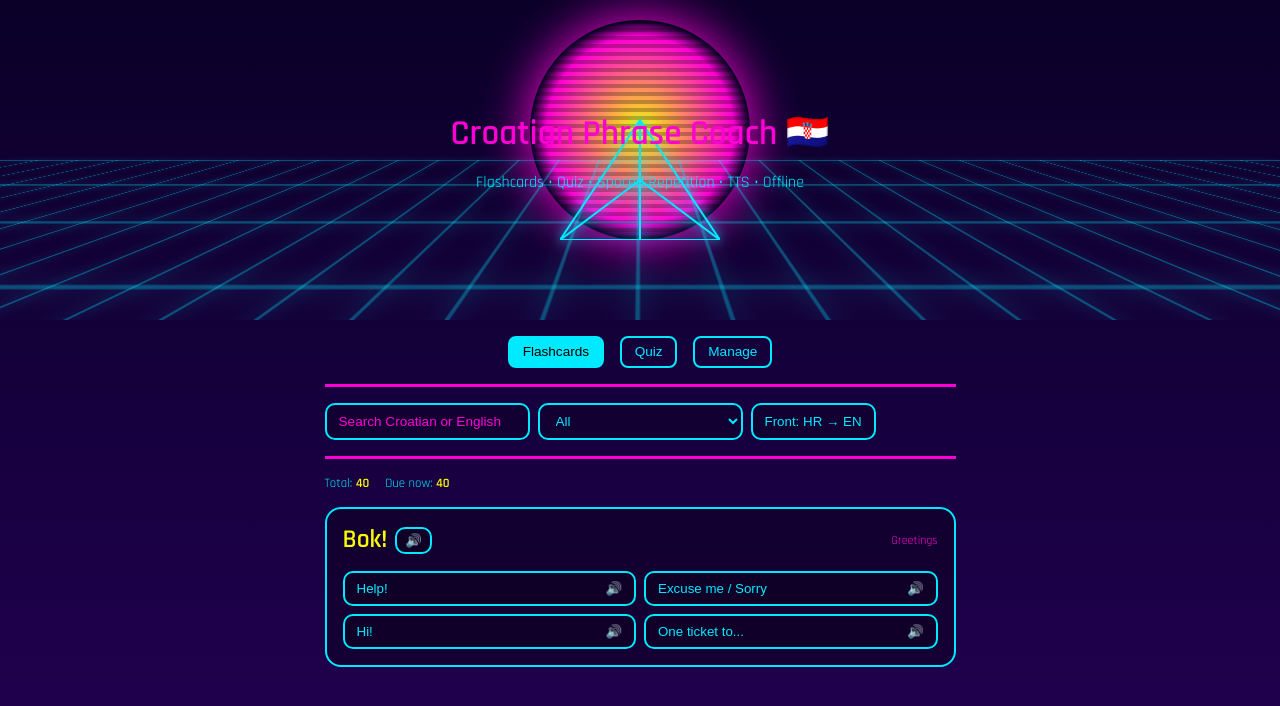
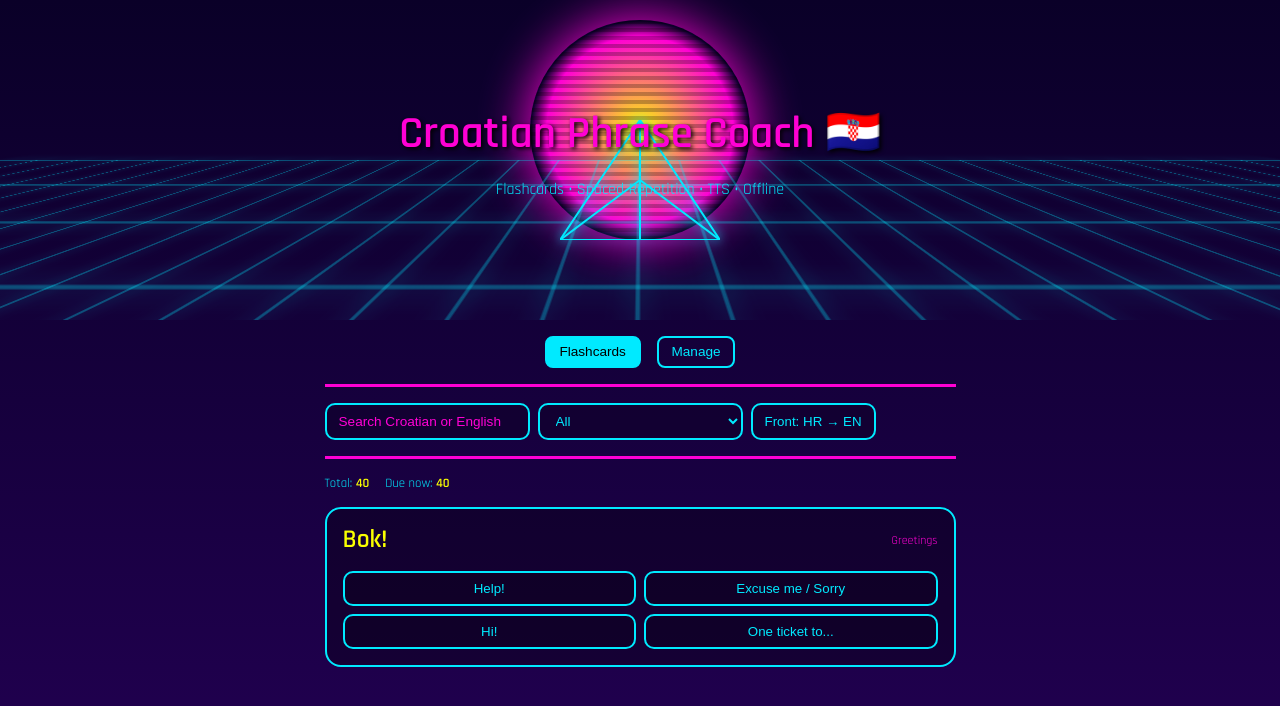
Before and after one commit to erin-lee/croatian-phrase-coach-pwa, a React (Vite) app: page / in a window 1280 px wide. Shown: the top 706 px of the page. Built offline with nearby package versions, Linux system fonts and the light colour scheme.

Commit message:
refactor: remove open graph image

```diff
--- a/index.html
+++ b/index.html
@@ -5,6 +5,15 @@
     <meta name="viewport" content="width=device-width, initial-scale=1.0" />
     <link rel="icon" href="/favicon.ico" />
     <meta name="theme-color" content="#0a0028" />
+    <meta name="description" content="Study Croatian phrases with audio flashcards." />
+    <meta property="og:type" content="website" />
+    <meta property="og:title" content="Croatian Phrase Coach" />
+    <meta property="og:description" content="Interactive PWA to learn Croatian phrases with audio playback." />
+    <meta property="og:image" content="/pwa-512x512.png" />
+    <meta name="twitter:card" content="summary_large_image" />
+    <meta name="twitter:title" content="Croatian Phrase Coach" />
+    <meta name="twitter:description" content="Interactive PWA to learn Croatian phrases with audio playback." />
+    <meta name="twitter:image" content="/pwa-512x512.png" />
     <link rel="preconnect" href="https://fonts.googleapis.com" />
     <link rel="preconnect" href="https://fonts.gstatic.com" crossorigin />
     <link href="https://fonts.googleapis.com/css2?family=Rajdhani:wght@400;600&display=swap" rel="stylesheet" />
--- a/src/App.jsx
+++ b/src/App.jsx
@@ -1,7 +1,7 @@
 import React, { useEffect, useMemo, useState } from "react";
 
 // Croatian Phrase Coach – single-file React app
-// Flashcards + Quiz + Spaced repetition + TTS + Import/Export
+// Flashcards + Spaced repetition + TTS + Import/Export
 
 /** @typedef {{
   id: string,
@@ -105,11 +105,11 @@ const SEED = [
 
 function useCroatianVoice() {
   const [voices, setVoices] = useState([]);
-  const croatian = React.useMemo(() => {
+  const croatian = useMemo(() => {
     return voices.find(v => /hr|croatian/i.test(`${v.lang} ${v.name}`)) || voices[0];
   }, [voices]);
 
-  React.useEffect(() => {
+  useEffect(() => {
     const load = () => setVoices(window.speechSynthesis?.getVoices?.() || []);
     load();
     const id = setInterval(load, 500);
@@ -132,25 +132,23 @@ function useCroatianVoice() {
 
 export default function App() {
   const [cards, setCards] = useState(() => loadState()?.cards ?? seedWithSRS(SEED));
-  const [mode, setMode] = useState("flashcards"); // flashcards | quiz | manage
+  const [mode, setMode] = useState("flashcards"); // flashcards | manage
   const [query, setQuery] = useState("");
   const [cat, setCat] = useState("All");
   const [front, setFront] = useState("hr"); // which side is front
-  const [quizIdx, setQuizIdx] = useState(0);
   const [importErr, setImportErr] = useState("");
   const { speak } = useCroatianVoice();
 
-  React.useEffect(() => saveState({ cards }), [cards]);
+  useEffect(() => saveState({ cards }), [cards]);
 
-  const cats = React.useMemo(() => ["All", ...Array.from(new Set(cards.map(c => c.cat)))], [cards]);
-  const dueCount = React.useMemo(() => cards.filter(c => (c.srs?.due ?? 0) <= now()).length, [cards]);
+  const cats = useMemo(() => ["All", ...Array.from(new Set(cards.map(c => c.cat)))], [cards]);
 
-  const filtered = React.useMemo(() => {
+  const filtered = useMemo(() => {
     const q = query.trim().toLowerCase();
     return cards.filter(c => (cat === "All" || c.cat === cat) && (!q || `${c.hr} ${c.en}`.toLowerCase().includes(q)));
   }, [cards, cat, query]);
 
-  const nextDue = React.useMemo(() => filtered.find(c => (c.srs?.due ?? 0) <= now()) || filtered[0], [filtered]);
+  const nextDue = useMemo(() => filtered.find(c => (c.srs?.due ?? 0) <= now()) || filtered[0], [filtered]);
 
 
   function seedWithSRS(list) {
@@ -213,14 +211,13 @@ export default function App() {
         <div className="grid" />
         <div className="hero-text">
           <h1>Croatian Phrase Coach 🇭🇷</h1>
-          <p>Flashcards • Quiz • Spaced Repetition • TTS • Offline</p>
+          <p>Flashcards • Spaced Repetition • TTS • Offline</p>
         </div>
       </section>
 
       <div className="max-w-5xl" style={{ margin: '0 auto', padding: '1rem 1.5rem' }}>
         <header className="nav">
           <button onClick={() => setMode("flashcards")} className={btn(mode === "flashcards")}>Flashcards</button>
-          <button onClick={() => setMode("quiz")} className={btn(mode === "quiz")}>Quiz</button>
           <button onClick={() => setMode("manage")} className={btn(mode === "manage")}>Manage</button>
         </header>
 
@@ -253,16 +250,6 @@ export default function App() {
           />
         )}
 
-        {mode === "quiz" && (
-          <Quiz
-            pool={filtered}
-            idx={quizIdx}
-            setIdx={setQuizIdx}
-            front={front}
-            speak={speak}
-          />
-        )}
-
         {mode === "manage" && (
           <Manager
             cards={filtered}
@@ -289,6 +276,7 @@ function FlashcardStudy({ card, pool, front, onGrade, speak }) {
   }, [card, pool]);
 
   function pick(c) {
+    speak(c.hr);
     const correct = front === "hr" ? c.en === card.en : c.hr === card.hr;
     onGrade(correct ? 5 : 1);
   }
@@ -298,9 +286,12 @@ function FlashcardStudy({ card, pool, front, onGrade, speak }) {
       <div className="panel">
         <div style={{ display: 'flex', justifyContent: 'space-between', gap: 12 }}>
           <div style={{ display: 'flex', alignItems: 'center', gap: 8 }}>
-
-            <div style={{ fontSize: '1.6rem', fontWeight: 700, lineHeight: 1.2, color: 'var(--neon-yellow)' }}>{prompt}</div>
-            <button onClick={() => speak(card.hr)} style={buttonBase({ padding: '4px 8px' })}>🔊</button>
+            <div
+              style={{ fontSize: '1.6rem', fontWeight: 700, lineHeight: 1.2, color: 'var(--neon-yellow)', cursor: 'pointer' }}
+              onClick={() => speak(card.hr)}
+            >
+              {prompt}
+            </div>
           </div>
           <div style={{ display: 'flex', alignItems: 'center', gap: 8 }}>
             <span style={{ fontSize: 12, color: 'var(--neon-pink)' }}>{card.cat}</span>
@@ -315,10 +306,9 @@ function FlashcardStudy({ card, pool, front, onGrade, speak }) {
             <button
               key={c.id}
               onClick={() => pick(c)}
-              style={buttonBase({ textAlign: 'left', display: 'flex', justifyContent: 'space-between', alignItems: 'center' })}
+              style={buttonBase({ textAlign: 'center' })}
             >
-              <span>{front === "hr" ? c.en : c.hr}</span>
-              <span onClick={(e) => { e.stopPropagation(); speak(c.hr); }}>🔊</span>
+              {front === "hr" ? c.en : c.hr}
             </button>
           ))}
         </div>
@@ -327,48 +317,9 @@ function FlashcardStudy({ card, pool, front, onGrade, speak }) {
   );
 }
 
-function Quiz({ pool, idx, setIdx, front, speak }) {
-  if (!pool.length) return <EmptyState text="No cards to quiz."/>;
-  const target = pool[idx % pool.length];
-  const prompt = front === "hr" ? target.hr : target.en;
-  const correct = front === "hr" ? target.en : target.hr;
-
-  function pick(choice) {
-    const isRight = (front === "hr" ? choice.en === correct : choice.hr === correct);
-    setTimeout(() => setIdx(idx + 1), 300);
-  }
-
-  const opts = useMemo(() => {
-    const others = pool.filter(c => c.id !== target.id).sort(() => Math.random() - 0.5).slice(0, 3);
-    return [...others, target].sort(() => Math.random() - 0.5);
-  }, [target, pool]);
-
-  return (
-    <div className="panel" style={{ marginTop: 16 }}>
-      <div style={{ display: 'flex', justifyContent: 'space-between', alignItems: 'center', gap: 8 }}>
-        <div style={{ fontSize: '1.4rem', fontWeight: 700, color: 'var(--neon-yellow)' }}>{prompt}</div>
-        <button onClick={() => speak(target.hr)} style={buttonBase({ padding: '4px 8px' })}>🔊</button>
-      </div>
-      <div style={{ marginTop: 12, display: 'grid', gridTemplateColumns: '1fr 1fr', gap: 8 }}>
-        {opts.map(c => (
-          <button
-            key={c.id}
-            onClick={() => pick(c)}
-            style={buttonBase({ textAlign: 'left', display: 'flex', justifyContent: 'space-between', alignItems: 'center' })}
-          >
-            <span>{front === "hr" ? c.en : c.hr}</span>
-            <span onClick={(e) => { e.stopPropagation(); speak(c.hr); }}>🔊</span>
-          </button>
-        ))}
-      </div>
-      <div style={{ marginTop: 8, fontSize: 14, color: 'var(--neon-pink)' }}>Question { (idx % pool.length) + 1 } / {pool.length}</div>
-    </div>
-  );
-}
-
 function Manager({ cards, allCards, onDelete, onAdd, onExport, onImport, importErr, speak }) {
   const [form, setForm] = useState({ hr: "", en: "", cat: "Custom", note: "" });
-  const cats = React.useMemo(() => Array.from(new Set(allCards.map(c => c.cat))), [allCards]);
+  const cats = useMemo(() => Array.from(new Set(allCards.map(c => c.cat))), [allCards]);
 
   function submit(e) {
     e.preventDefault();
@@ -405,12 +356,11 @@ function Manager({ cards, allCards, onDelete, onAdd, onExport, onImport, importE
         <ul style={{ marginTop: 12, listStyle: 'none', padding: 0 }}>
           {cards.map(c => (
             <li key={c.id} style={{ padding: '8px 0', display: 'flex', alignItems: 'center', justifyContent: 'space-between', gap: 8, borderBottom: '1px solid rgba(0,234,255,0.2)' }}>
-              <div>
+              <div onClick={() => speak(c.hr)} style={{ cursor: 'pointer' }}>
                 <div style={{ fontWeight: 600 }}>{c.hr} <span style={{ color: 'var(--neon-yellow)' }}>→</span> {c.en}</div>
                 <div style={{ fontSize: 12, color: 'var(--neon-blue)' }}>{c.cat} • reps {c.srs?.reps ?? 0} • ease {Number(c.srs?.ease || 2.5).toFixed(2)}</div>
               </div>
               <div style={{ display: 'flex', gap: 8 }}>
-                <button style={buttonBase()} onClick={() => speak(c.hr)}>Play</button>
                 <button style={buttonBase()} onClick={() => navigator?.clipboard?.writeText(`${c.hr} — ${c.en}`)}>Copy</button>
                 <button style={buttonBase()} onClick={() => onDelete(c.id)}>Delete</button>
               </div>
--- a/src/synthwave.css
+++ b/src/synthwave.css
@@ -40,8 +40,10 @@ h1, h2, h3 {
 }
 
 .hero h1 {
-  font-size: 2.2rem;
+  font-size: 2.8rem;
   color: var(--neon-pink);
+  font-weight: 700;
+  text-shadow: 2px 2px 4px #000;
 }
 
 .hero p {
```
Also changed, not shown: 1 other file (tests, documents, lock files or other folders).
